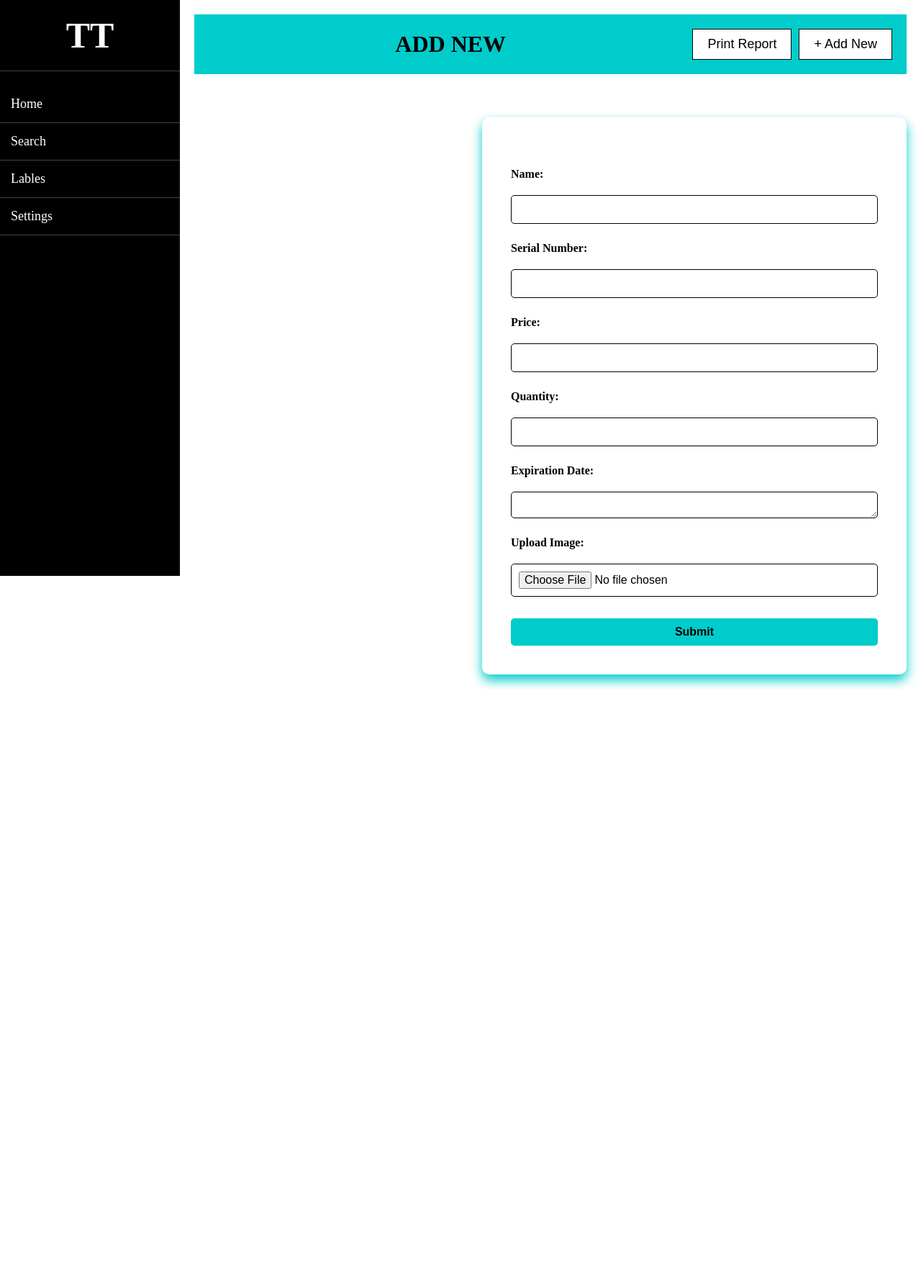
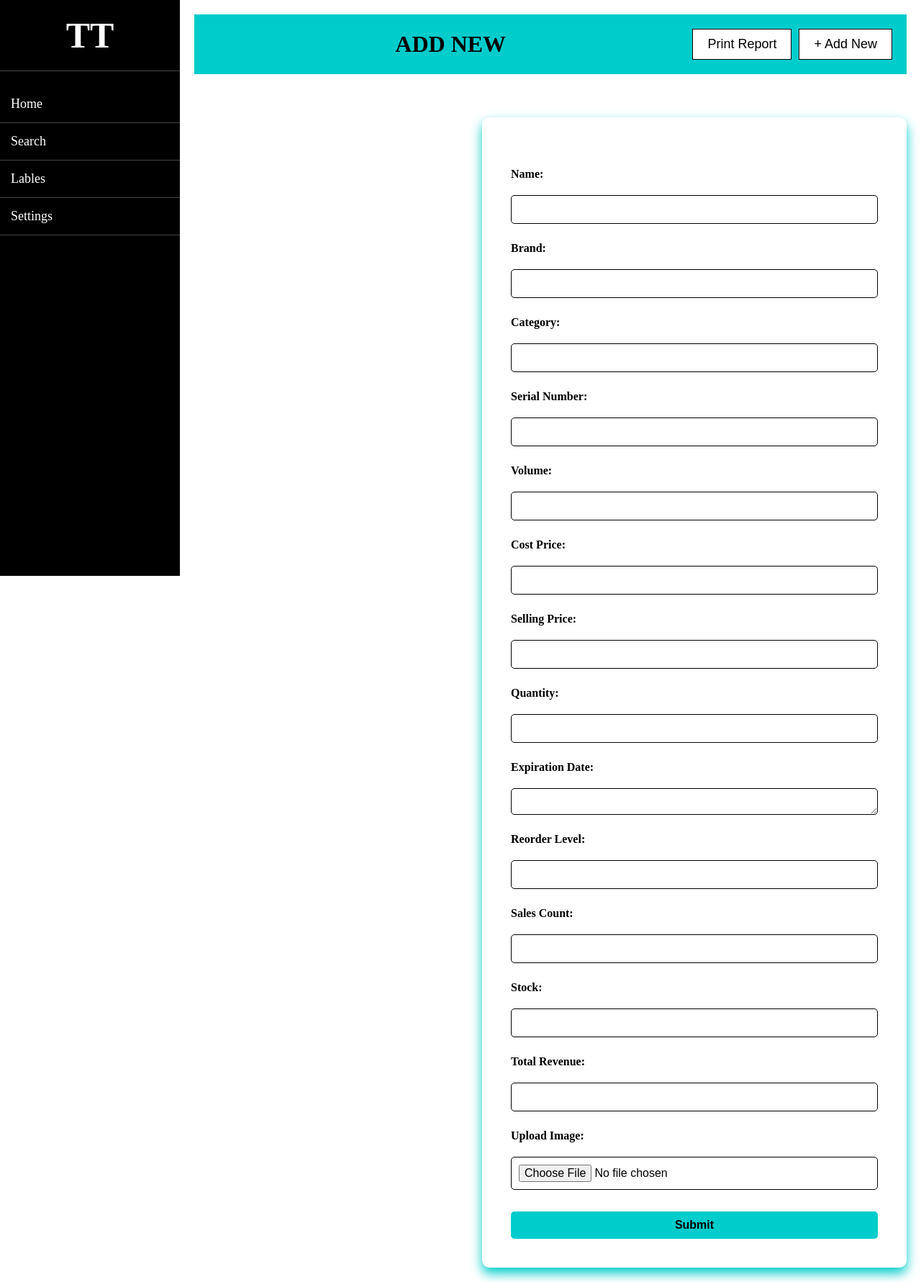
Before and after one commit to wils5667/technicaltechies, a Flask app: page /addnew in a window 1280 px wide. Shown: the whole page at 72% size. Before the commit the page ends 957 px from the top, so only its background shows below. Run offline with Flask 3, Linux system fonts and the light colour scheme.

Commit message:
Update addNew.html

```diff
--- a/api/templates/addNew.html
+++ b/api/templates/addNew.html
@@ -9,17 +9,41 @@
             <label for="itme-name">Name:</label>
             <input type="text" id="itme-name" name="itme-name" required>
 
+            <label for="brand">Brand:</label>
+            <input type="text" id="brand" name="brand" required>
+
+            <label for="category">Category:</label>
+            <input type="text" id="category" name="category" required>
+
             <label for="serial-number">Serial Number:</label>
             <input type="text" id="serial-number" name="serial-number" required>
 
-            <label for="item-price">Price:</label>
-            <input type="number" id="item-price" name="item-price" step="0.01" required>
+            <label for="volume">Volume:</label>
+            <input type="number" id="volume" name="volume" required>
+
+            <label for="cost-price">Cost Price:</label>
+            <input type="number" id="cost-price" name="cost-price" step="0.01" required>
+
+            <label for="selling-price">Selling Price:</label>
+            <input type="number" id="selling-price" name="selling-price" step="0.01" required>
 
             <label for="item-quantity">Quantity:</label>
             <input type="number" id="item-quantity" name="item-quantity" required>
 
             <label for="item-expiration">Expiration Date:</label>
             <textarea id="item-expiration" name="item-expiration" rows="1" required></textarea>
+
+            <label for="reorder-level">Reorder Level:</label>
+            <input type="number" id ="reorder-level" name="reorder-level" required>
+
+            <label for="sales-count">Sales Count:</label>
+            <input type="number" id="sales-count" name="sales-count" required>
+
+            <label for="stock">Stock:</label>
+            <input type="number" id="stock" name="stock" required>
+
+            <label for="total-revenue">Total Revenue:</label>
+            <input type="number" id="total-revenue" name="total-revenue" step="0.01" required>
 
             <label for="item-image">Upload Image:</label>
             <input type="file" id="item-image" name="item-image" accept="image/*">
```
